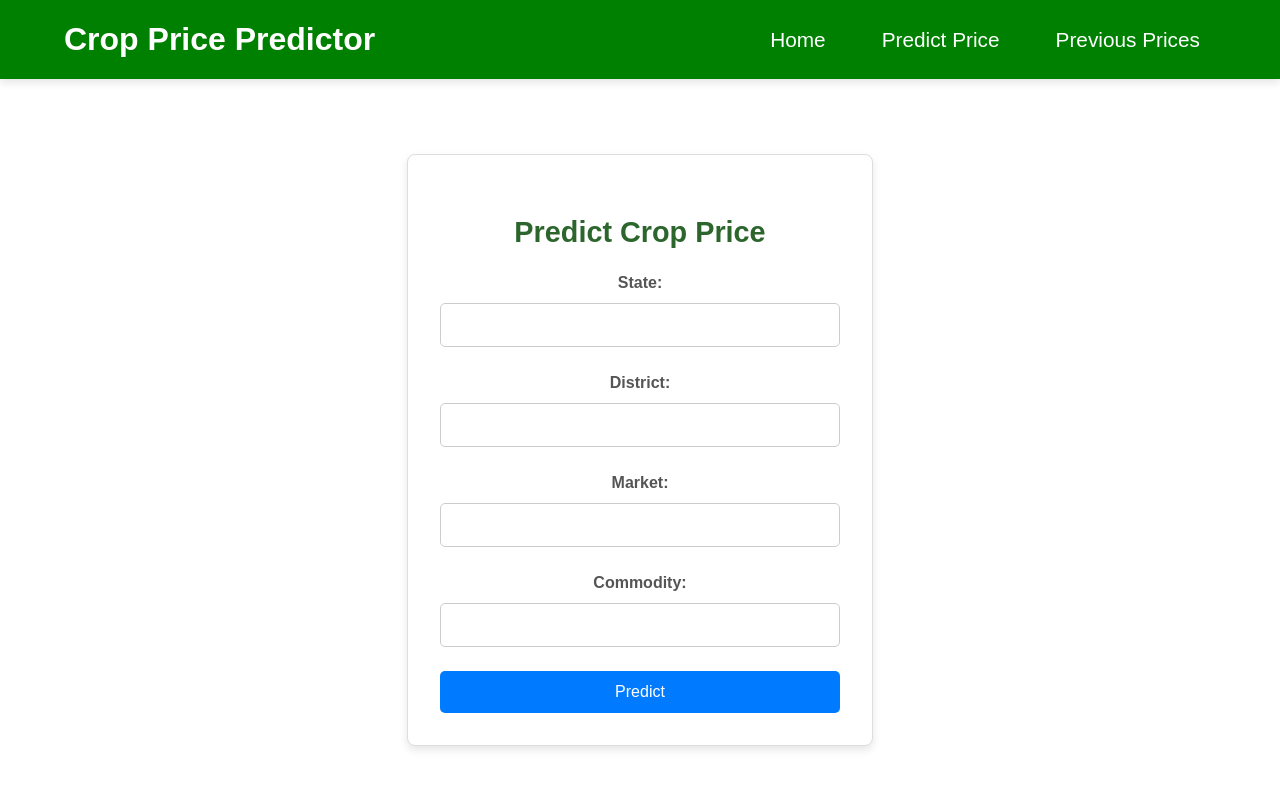
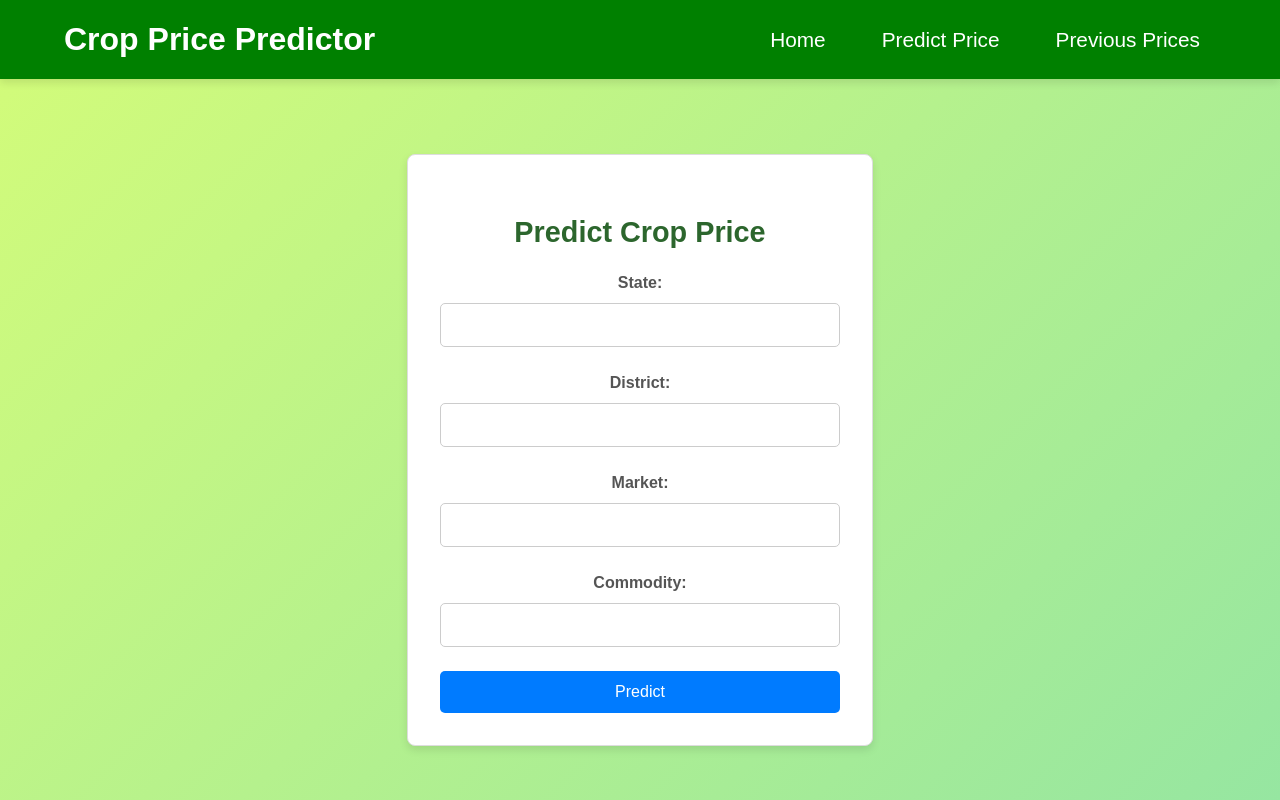
Before and after one commit to Durga-prasad-1/crop-price-prediction, a React (Vite) app in the folder app/: page /predict-price in a window 1280 px wide. Built offline with nearby package versions, Linux system fonts and the light colour scheme.

Commit message:
conflicts solved

```diff
--- a/app/src/components/PredictPrice.css
+++ b/app/src/components/PredictPrice.css
@@ -1,7 +1,4 @@
-<<<<<<< HEAD
-=======
 /* PredictPrice.css */
->>>>>>> 3958c289da8b560ba2d731c1d22768a633681deb
 body, html {
   margin: 0;
   padding: 0;
```
